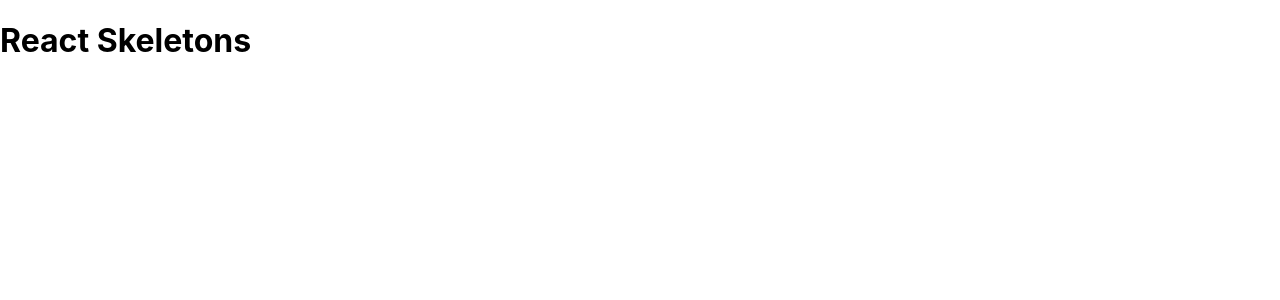
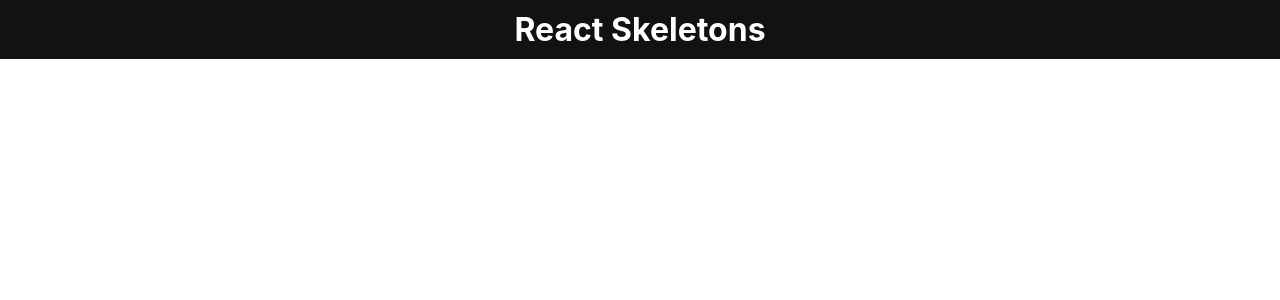
Before and after one commit to indhu-github/React-Skeletons-Screen, a React (Create React App) app: page / in a window 1280 px wide. Shown: the top 300 px of the page. Built offline with nearby package versions, Linux system fonts and the light colour scheme.

Commit message:
initial styles

```diff
--- a/src/index.css
+++ b/src/index.css
@@ -11,3 +11,13 @@
   font-family: source-code-pro, Menlo, Monaco, Consolas, 'Courier New',
     monospace;
 }
+header{
+  background: #121212;
+  padding: 10px;
+}
+header h1{
+  color:#fff;
+  max-width: 1200px;
+  margin: 0 auto;
+  text-align: center;
+}
```
